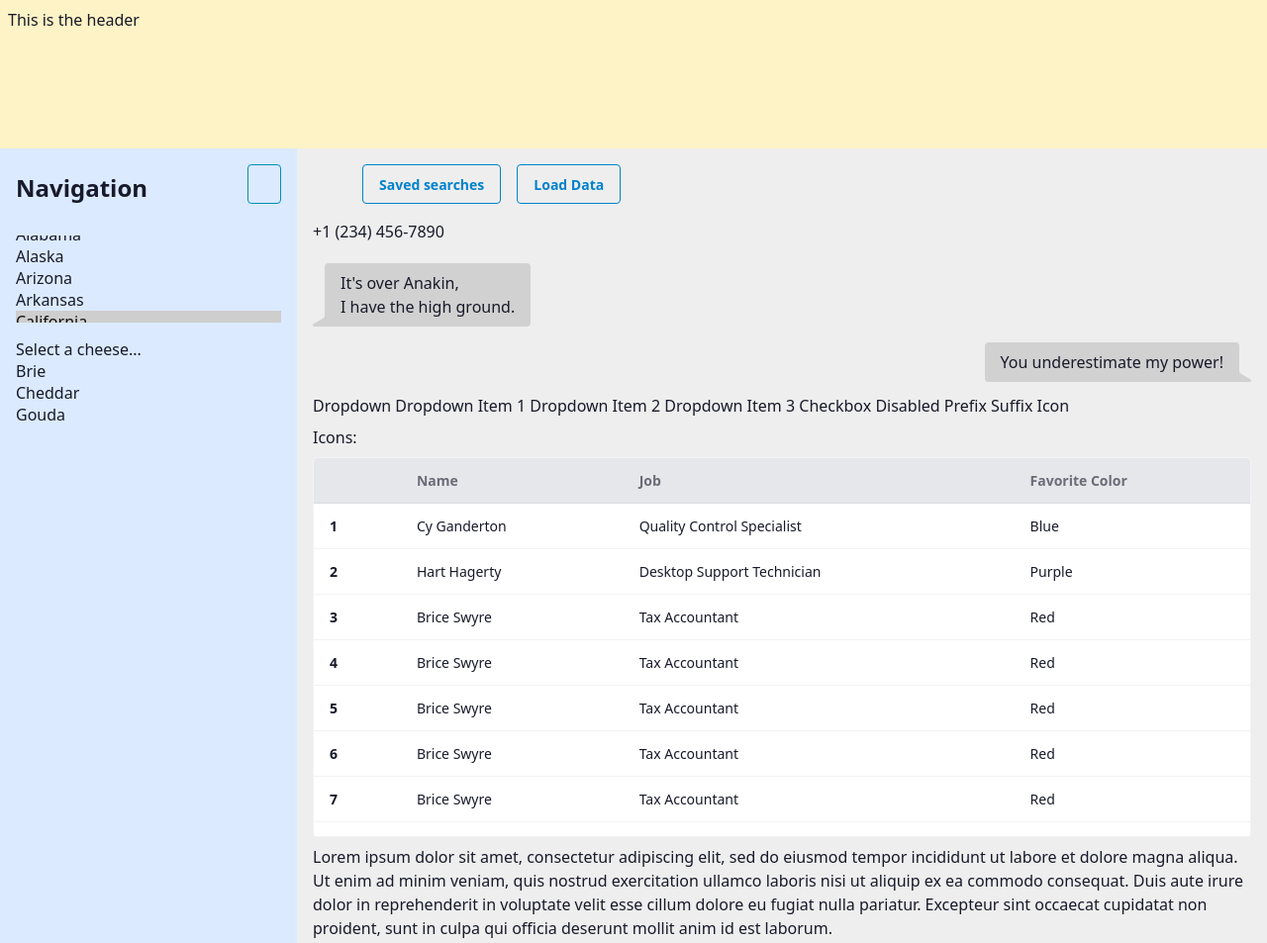
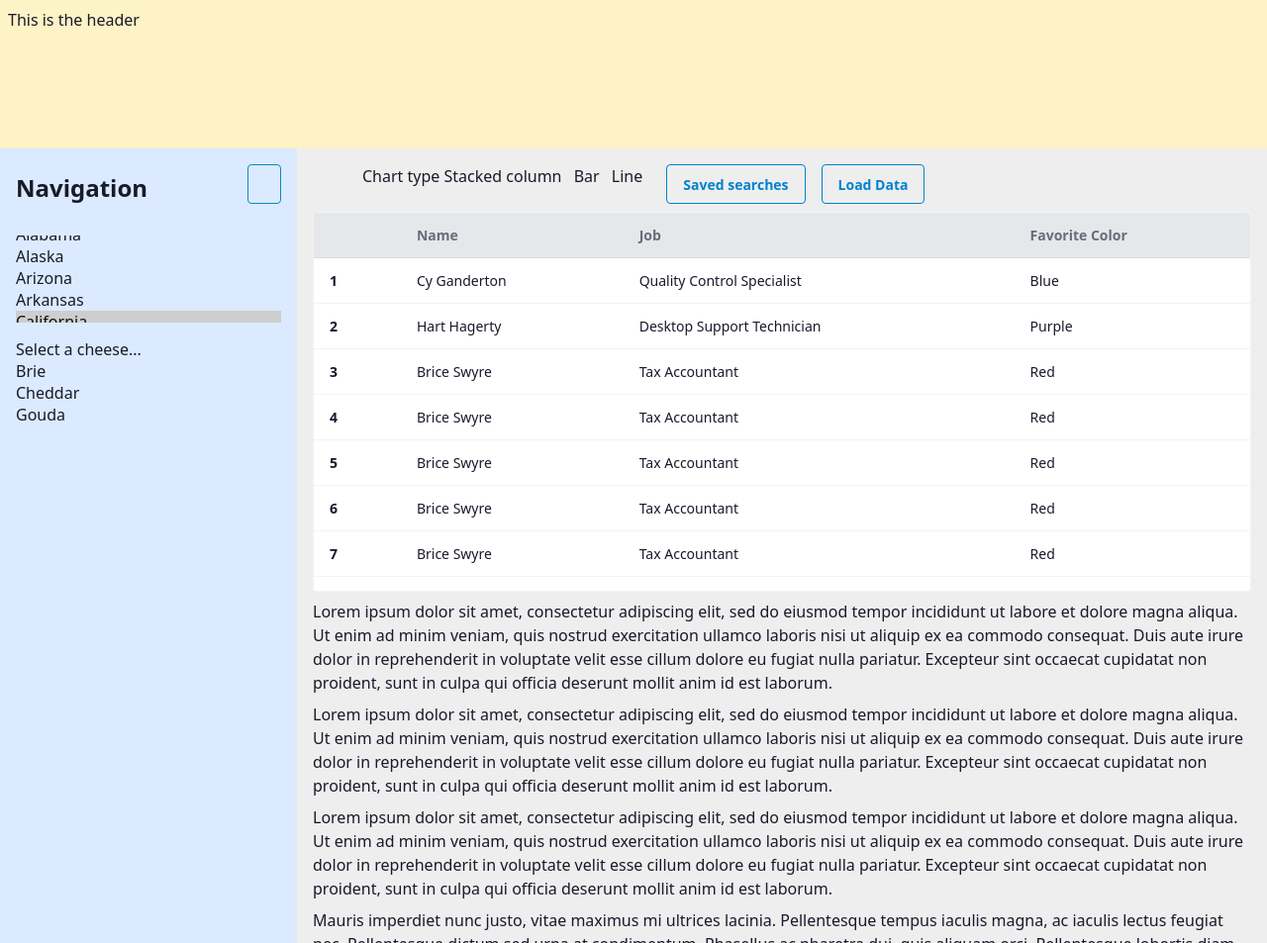
Before and after one commit to inigo/web-components-experiment, a website built with Vite: page index.html in a window 1280 px wide. Shown: the top 953 px of the page at 99% size. Built offline with nearby package versions, Linux system fonts and the light colour scheme; what @shoelace-style/shoelace, slim-select, vanilla-cookieconsent would draw is missing.

Commit message:
Remove some unused components

```diff
--- a/index.html
+++ b/index.html
@@ -61,58 +61,21 @@
             </button>
         </sl-tooltip>
 
+        <sl-dropdown>
+            <sl-button slot="trigger" caret>Chart type</sl-button>
+            <sl-menu>
+                <sl-menu-item>Stacked column <sl-icon slot="prefix" name="gift" class="mr-2"></sl-icon></sl-menu-item>
+                <sl-menu-item>Bar <sl-icon slot="prefix" name="gift" class="mr-2"></sl-icon></sl-menu-item>
+                <sl-menu-item>Line <sl-icon slot="prefix" name="gift" class="mr-2"></sl-icon></sl-menu-item>
+            </sl-menu>
+        </sl-dropdown>
+
         <button class="btn btn-primary btn-outline" data-action="showDialog" data-modal="true" data-target="#savedSearchDialog">Saved searches</button>
 
         <button hx-get="/api/data" hx-trigger="click" hx-target="#result" class="btn btn-primary btn-outline">
             Load Data
         </button>
     </div>
-
-    <!-- Shoelace 2 release date 🎉 -->
-    <sl-relative-time date="2020-07-15T09:17:00-04:00"></sl-relative-time>
-
-    <span id="my-phone">+1 (234) 456-7890</span>
-    <sl-copy-button from="my-phone"></sl-copy-button>
-
-    <div class="chat chat-start">
-        <div class="chat-bubble">
-            It's over Anakin,
-            <br/>
-            I have the high ground.
-        </div>
-    </div>
-    <sl-tooltip content="This is a chat">
-        <div class="chat chat-end">
-            <div class="chat-bubble">You underestimate my power!</div>
-        </div>
-    </sl-tooltip>
-
-    <sl-dropdown>
-        <sl-button slot="trigger" caret>Dropdown</sl-button>
-        <sl-menu>
-            <sl-menu-item>Dropdown Item 1</sl-menu-item>
-            <sl-menu-item>Dropdown Item 2</sl-menu-item>
-            <sl-menu-item>Dropdown Item 3</sl-menu-item>
-            <sl-divider></sl-divider>
-            <sl-menu-item type="checkbox" checked>Checkbox</sl-menu-item>
-            <sl-menu-item disabled>Disabled</sl-menu-item>
-            <sl-divider></sl-divider>
-            <sl-menu-item>
-                Prefix
-                <sl-icon slot="prefix" name="gift"></sl-icon>
-            </sl-menu-item>
-            <sl-menu-item>
-                Suffix Icon
-                <sl-icon slot="suffix" name="heart"></sl-icon>
-            </sl-menu-item>
-        </sl-menu>
-    </sl-dropdown>
-
-    <div>
-        Icons:
-        <sl-icon slot="prefix" name="gift"></sl-icon>
-    </div>
-
 
     <div class="overflow-x-auto rounded-box border border-base-content/5 bg-base-100 overflow-y-auto max-h-96">
         <table id="myTable" class="table">
--- a/src/main.ts
+++ b/src/main.ts
@@ -2,8 +2,6 @@ import './style.css'
 import {initCookieConsent} from "./cookieconsent/cookieconsent.ts";
 
 import '@shoelace-style/shoelace/dist/themes/light.css';
-import '@shoelace-style/shoelace/dist/components/copy-button/copy-button.js';
-import '@shoelace-style/shoelace/dist/components/relative-time/relative-time.js';
 import '@shoelace-style/shoelace/dist/components/tooltip/tooltip.js';
 import '@shoelace-style/shoelace/dist/components/dropdown/dropdown.js';
 import '@shoelace-style/shoelace/dist/components/menu/menu.js';
```
